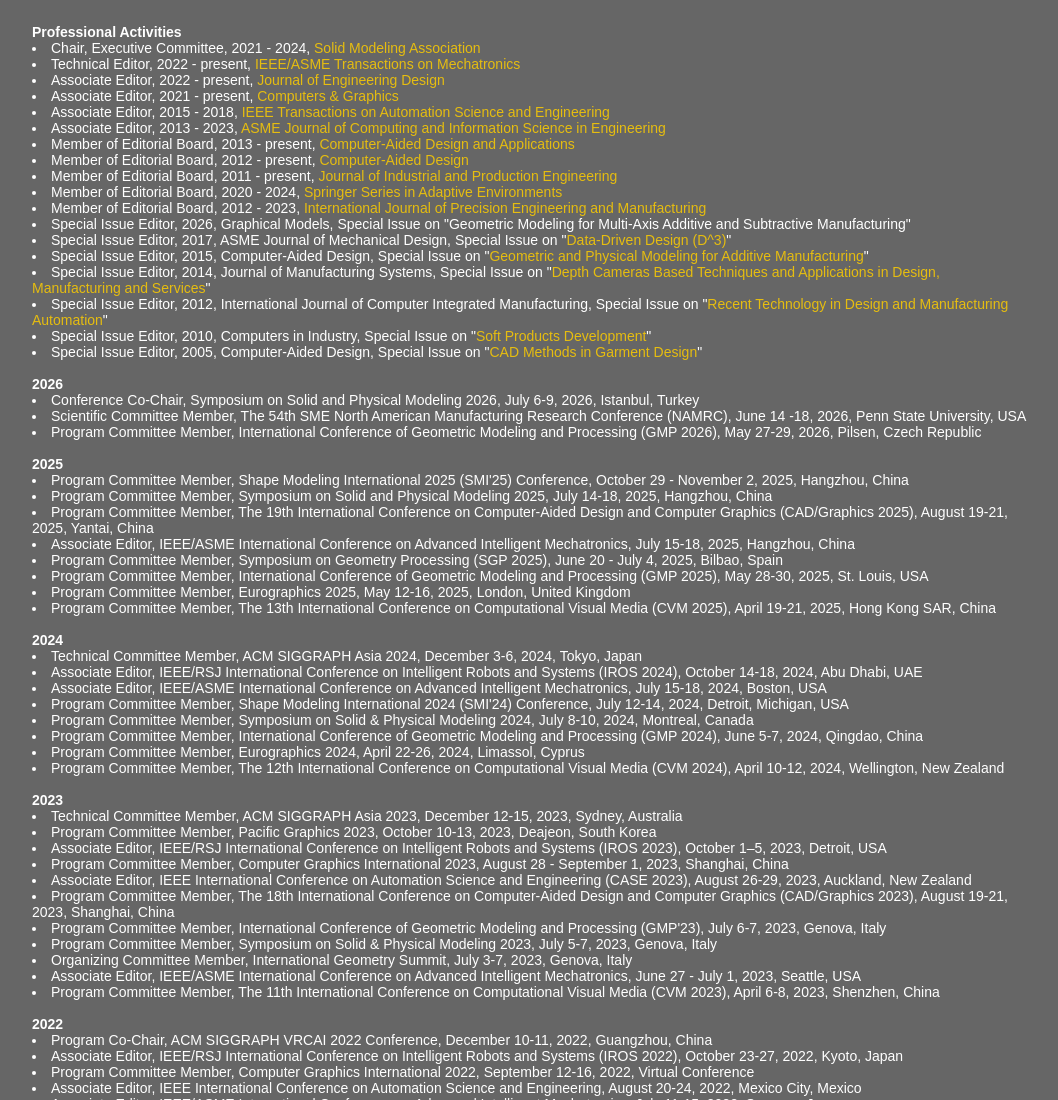
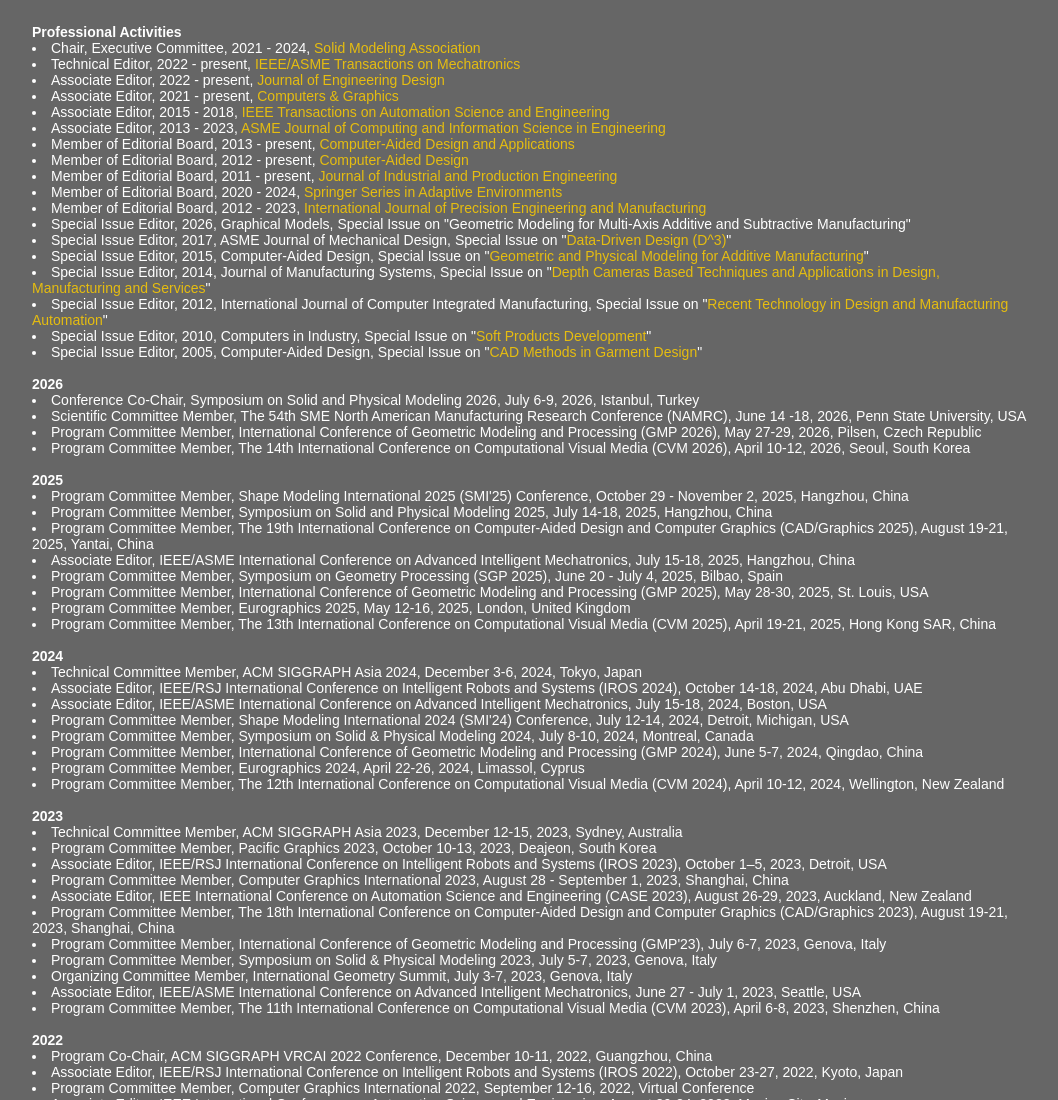
Before and after one commit to mewangcl/mewangcl.github.io, a plain HTML site: page profession.html in a window 1280 px wide. Shown: the top 1100 px of the page, without its empty margins (108-1166 px from the left). Drawn offline with Linux system fonts and the light colour scheme.

Commit message:
Update profession.html

```diff
--- a/profession.html
+++ b/profession.html
@@ -52,6 +52,7 @@
 <LI>Conference Co-Chair, Symposium on Solid and Physical Modeling 2026, July 6-9, 2026, Istanbul, Turkey
 <LI>Scientific Committee Member, The 54th SME North American Manufacturing Research Conference (NAMRC), June 14 -18, 2026, Penn State University, USA
 <LI>Program Committee Member, International Conference of Geometric Modeling and Processing (GMP 2026), May 27-29, 2026, Pilsen, Czech Republic
+<LI>Program Committee Member, The 14th International Conference on Computational Visual Media (CVM 2026), April 10-12, 2026, Seoul, South Korea
 
 <BR><BR><b>2025</b><BR>
 <LI>Program Committee Member, Shape Modeling International 2025 (SMI'25) Conference, October 29 - November 2, 2025, Hangzhou, China
```
